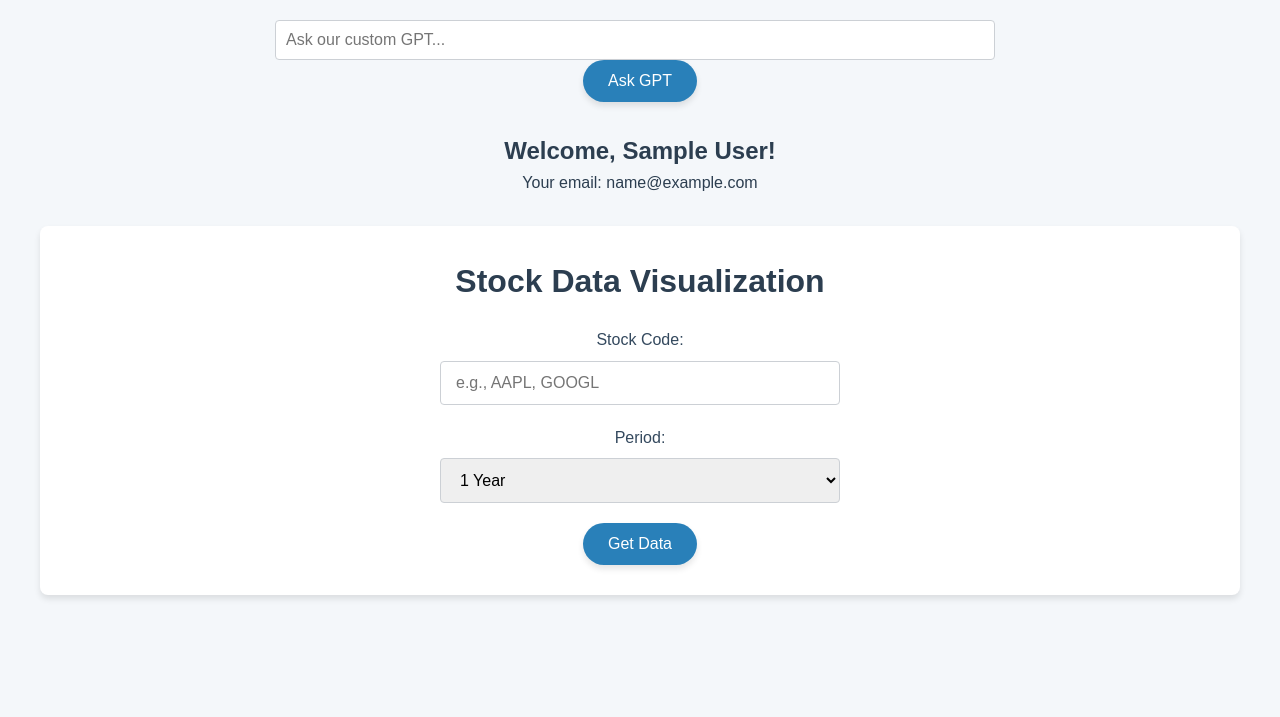
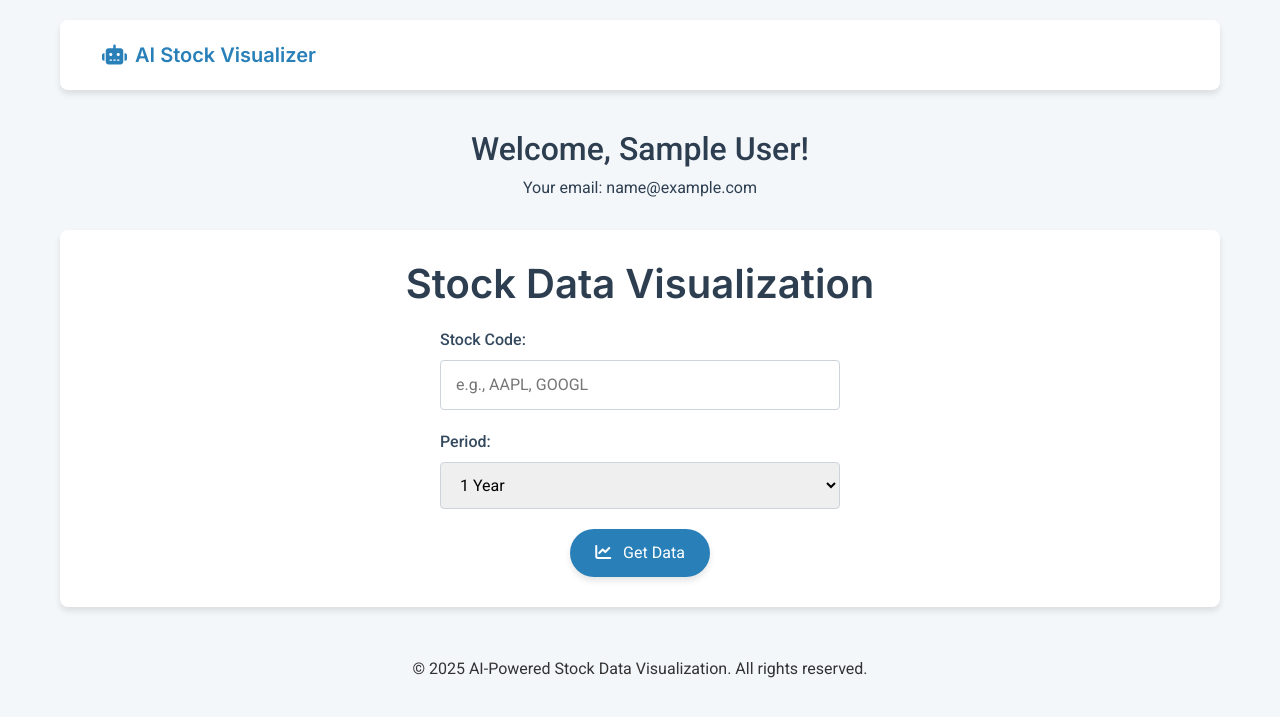
Before and after one commit to godsambitious-ashu/PriceActionAI, a Flask app: page / in a window 1280 px wide. Shown: the top 717 px of the page. Run offline with Flask 3, Linux system fonts and the light colour scheme; the visitor is signed in with stand-in values (Sample User, id 1); some libraries are stand-ins or nearby versions.

```diff
--- a/templates/index.html
+++ b/templates/index.html
@@ -1,83 +1,162 @@
-<!-- templates/index.html -->
-
 <!DOCTYPE html>
 <html lang="en">
 <head>
     <meta charset="UTF-8">
     <meta name="viewport" content="width=device-width, initial-scale=1.0">
-    <title>Stock Data Visualization</title>
-    <script src="https://cdn.plot.ly/plotly-latest.min.js"></script>
-    <!-- Include any additional CSS or JS files here -->
+    <title>AI-Powered Stock Data Visualization</title>
+    <!-- Bootstrap 5 CSS -->
+    <link href="https://cdn.jsdelivr.net/npm/bootstrap@5.3.0/dist/css/bootstrap.min.css" rel="stylesheet">
+    <!-- Google Fonts -->
+    <link href="https://fonts.googleapis.com/css2?family=Inter:wght@400;600&family=Roboto:wght@400;500;700&display=swap" rel="stylesheet">
+    <!-- Font Awesome for Icons -->
+    <link href="https://cdnjs.cloudflare.com/ajax/libs/font-awesome/6.4.0/css/all.min.css" rel="stylesheet">
+    <!-- Custom CSS -->
     <style>
-        /* Reset some default styles */
-        *, *::before, *::after {
-            box-sizing: border-box;
-            margin: 0;
-            padding: 0;
-        }
-
+        /* Global Styles */
         body {
-            font-family: Arial, sans-serif;
+            font-family: 'Roboto', sans-serif;
             background-color: #f4f7fa;
             color: #333;
-            line-height: 1.6;
-            padding: 20px;
+            transition: background-color 0.3s, color 0.3s;
         }
 
         .container {
             max-width: 1200px;
             margin: 0 auto;
+            padding: 20px;
         }
 
-        /* Header Section */
+        /* Navbar */
+        .navbar {
+            background-color: #ffffff;
+            box-shadow: 0 4px 6px rgba(0,0,0,0.1);
+            padding: 15px 30px;
+            border-radius: 8px;
+            margin-bottom: 40px;
+        }
+
+        .navbar-brand {
+            font-family: 'Inter', sans-serif;
+            font-weight: 700;
+            color: #2980b9;
+        }
+
+        /* GPT Sections */
+        .gpt-section, .gpt-answer, .gpt-auto-answer {
+            margin-bottom: 30px;
+        }
+
+        .gpt-section form {
+            display: flex;
+            align-items: center;
+            justify-content: center;
+        }
+
+        .gpt-section input[type="text"] {
+            width: 60%;
+            padding: 12px 20px;
+            border: 1px solid #ced4da;
+            border-radius: 25px 0 0 25px;
+            font-size: 16px;
+            outline: none;
+            transition: border-color 0.3s;
+        }
+
+        .gpt-section input[type="text"]:focus {
+            border-color: #2980b9;
+        }
+
+        .gpt-section button {
+            padding: 12px 25px;
+            border: none;
+            background-color: #2980b9;
+            color: #fff;
+            border-radius: 0 25px 25px 0;
+            cursor: pointer;
+            transition: background-color 0.3s;
+        }
+
+        .gpt-section button:hover {
+            background-color: #1f6391;
+        }
+
+        .gpt-answer, .gpt-auto-answer {
+            background-color: #ffffff;
+            border-left: 5px solid #2980b9;
+            padding: 20px;
+            border-radius: 8px;
+            box-shadow: 0 4px 6px rgba(0,0,0,0.1);
+            transition: transform 0.3s;
+        }
+
+        .gpt-answer:hover, .gpt-auto-answer:hover {
+            transform: translateY(-5px);
+        }
+
+        /* User Info */
+        .user-info {
+            text-align: center;
+            margin-bottom: 30px;
+            color: #2c3e50;
+        }
+
+        /* Form Section */
         .form-section {
-            background: #fff;
+            background: #ffffff;
             padding: 30px 40px;
             border-radius: 8px;
             box-shadow: 0 4px 6px rgba(0,0,0,0.1);
             text-align: center;
             margin-bottom: 50px;
+            transition: transform 0.3s;
+        }
+
+        .form-section:hover {
+            transform: translateY(-5px);
         }
 
         .form-section h1 {
             margin-bottom: 20px;
             color: #2c3e50;
+            font-family: 'Inter', sans-serif;
+            font-weight: 600;
         }
 
-        form {
+        .form-section form {
             display: flex;
             flex-direction: column;
             align-items: center;
         }
 
-        form div {
+        .form-section .form-group {
             width: 100%;
             max-width: 400px;
             margin-bottom: 20px;
+            text-align: left;
         }
 
-        label {
+        .form-section label {
             display: block;
             margin-bottom: 8px;
             font-weight: 500;
             color: #34495e;
         }
 
-        input[type="text"], select {
+        .form-section input[type="text"], .form-section select {
             width: 100%;
             padding: 12px 15px;
-            border: 1px solid #ccd0d5;
+            border: 1px solid #ced4da;
             border-radius: 4px;
             font-size: 16px;
             transition: border-color 0.3s ease;
         }
 
-        input[type="text"]:focus, select:focus {
+        .form-section input[type="text"]:focus, .form-section select:focus {
             border-color: #2980b9;
             outline: none;
         }
 
-        button {
+        .form-section button {
             padding: 12px 25px;
             background-color: #2980b9;
             color: #fff;
@@ -176,39 +265,15 @@
             border-radius: 50%;
         }
 
-        input:checked + .slider {
+        .toggle-switch input:checked + .slider {
             background-color: #2980b9;
         }
 
-        input:checked + .slider:before {
+        .toggle-switch input:checked + .slider:before {
             transform: translateX(26px);
         }
 
-        /* Error Message */
-        .error {
-            color: #e74c3c;
-            text-align: center;
-            margin-top: 20px;
-            font-weight: 500;
-        }
-
-        /* GPT Sections */
-        .gpt-section {
-            margin-bottom: 30px;
-            text-align: center;
-        }
-
-        .gpt-answer, .gpt-auto-answer {
-            background: #fff;
-            margin: 20px auto;
-            padding: 20px;
-            width: 80%;
-            border-radius: 8px;
-            box-shadow: 0 4px 6px rgba(0,0,0,0.1);
-            color: #2c3e50;
-            font-weight: 500;
-        }
-
+        /* GPT Auto Answer Styling */
         .gpt-auto-answer {
             border-left: 5px solid #2980b9;
         }
@@ -239,13 +304,24 @@
 <body>
     <div class="container">
 
+        <!-- === Navbar === -->
+        <nav class="navbar navbar-light">
+            <div class="container-fluid">
+                <a class="navbar-brand" href="#">
+                    <i class="fas fa-robot me-2"></i>AI Stock Visualizer
+                </a>
+                <!-- Optional: Add dark mode toggle here -->
+            </div>
+        </nav>
+        <!-- === End Navbar === -->
+
         <!-- === GPT Integration === -->
+        {% if enable_gpt %}
             <!-- 1. GPT Search Bar at the top -->
             <div class="gpt-section">
                 <form method="POST" action="/customgpt">
-                <input type="text" name="gpt_query" placeholder="Ask our custom GPT..." required
-                       style="width:60%; padding:10px; margin-right:10px;">
-                <button type="submit">Ask GPT</button>
+                    <input type="text" name="gpt_query" placeholder="Ask our AI assistant..." required>
+                    <button type="submit"><i class="fas fa-paper-plane"></i> Ask GPT</button>
                 </form>
             </div>
 
@@ -275,11 +352,11 @@
         <div class="form-section">
             <h1>Stock Data Visualization</h1>
             <form method="POST">
-                <div>
+                <div class="form-group">
                     <label for="stock_code">Stock Code:</label>
                     <input type="text" id="stock_code" name="stock_code" placeholder="e.g., AAPL, GOOGL" required>
                 </div>
-                <div>
+                <div class="form-group">
                     <label for="period">Period:</label>
                     <select id="period" name="period" required>
                         <option value="1d">1 Day</option>
@@ -295,7 +372,7 @@
                         <option value="max">Max</option>
                     </select>
                 </div>
-                <button type="submit">Get Data</button>
+                <button type="submit"><i class="fas fa-chart-line me-2"></i> Get Data</button>
             </form>
         </div>
 
@@ -351,6 +428,15 @@
                 }
             }
         </script>
+
+        <!-- Optional: Add a Footer -->
+        <footer class="text-center mt-5">
+            <p>&copy; 2025 AI-Powered Stock Data Visualization. All rights reserved.</p>
+        </footer>
+
     </div>
+
+    <!-- Bootstrap 5 JS and dependencies -->
+    <script src="https://cdn.jsdelivr.net/npm/bootstrap@5.3.0/dist/js/bootstrap.bundle.min.js"></script>
 </body>
 </html>
```
Also changed, not shown: other parts of templates/index.html (+24 -13 lines), stock_data/demand_zone_identifier.py (+18 -1 lines). Lines whose indentation alone changed are shown as unchanged.
